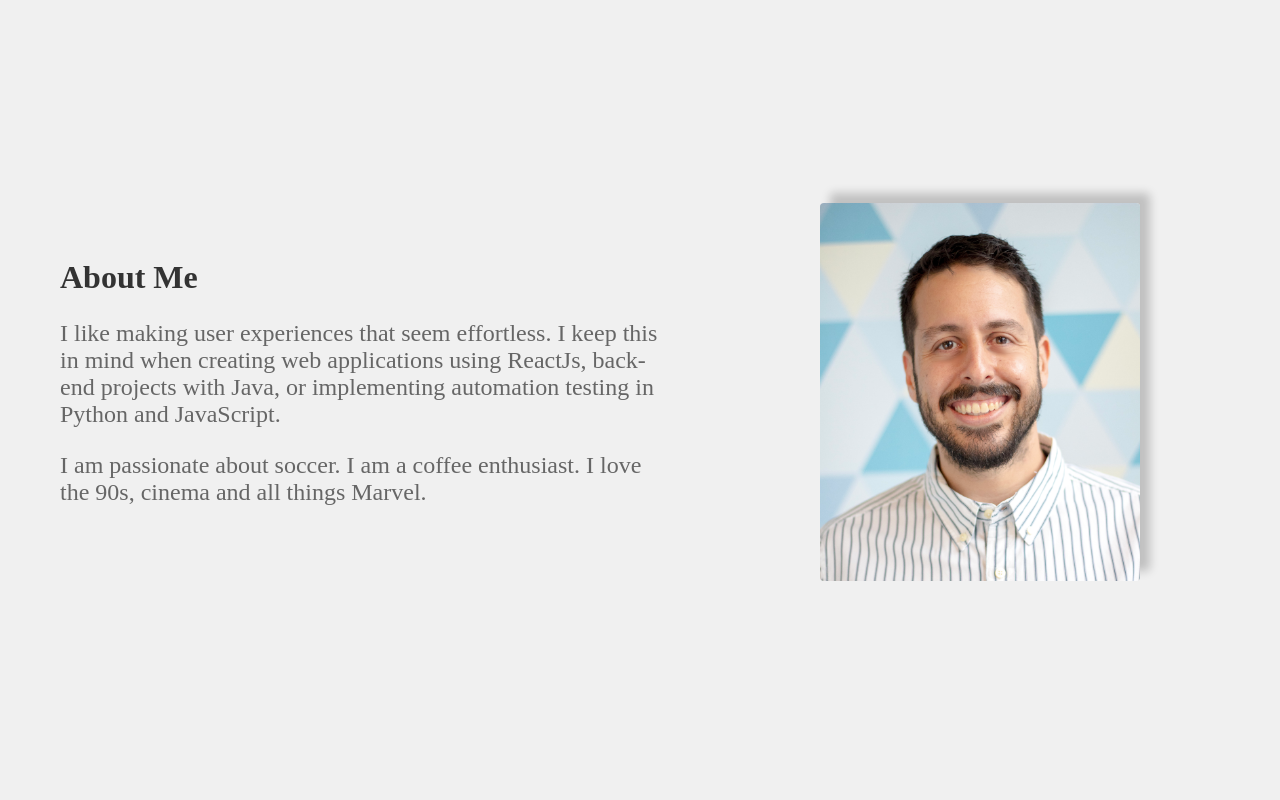
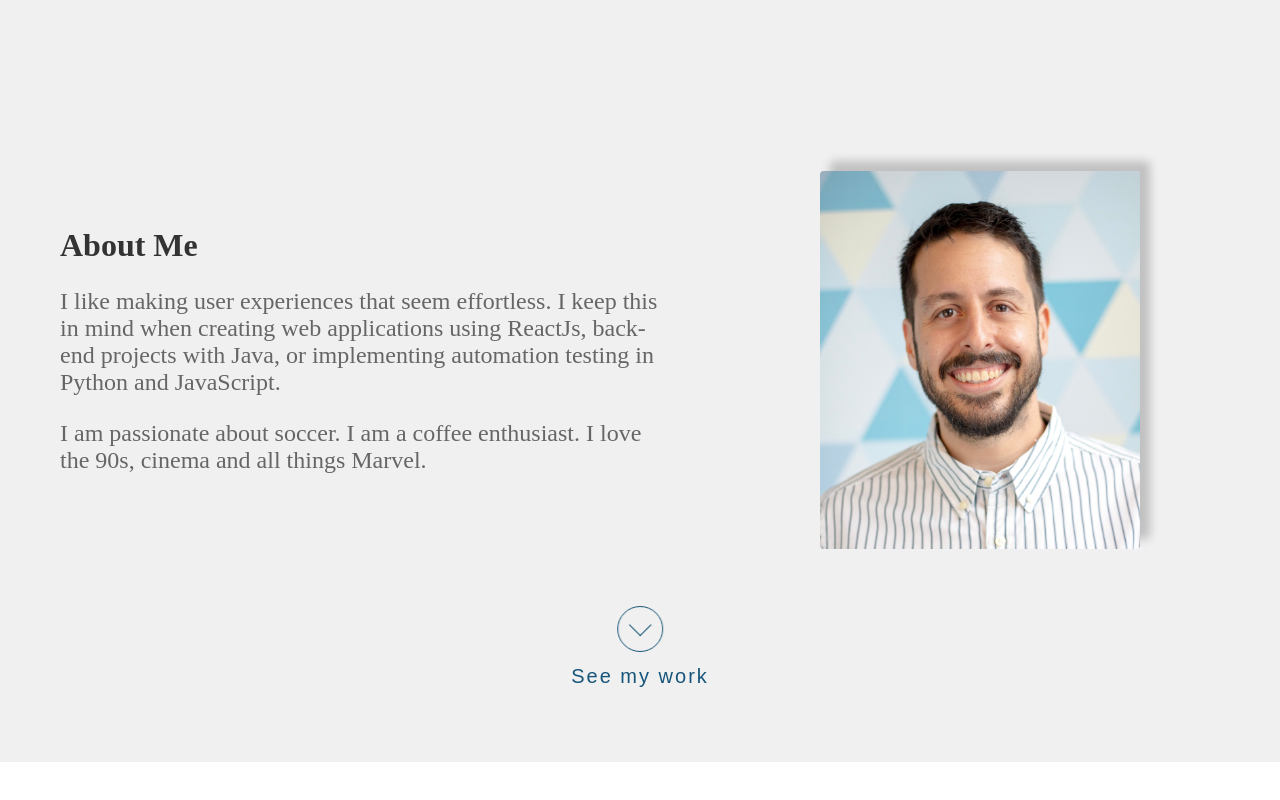
Before and after one commit to alejotsv/portfolio_page, a React (Vite) app: page / in a window 1280 px wide. Shown: the part 878-1678 px from the top of the page. After the commit the page ends 1640 px from the top, so only its background shows below. Built offline with nearby package versions, Linux system fonts and the light colour scheme; grey boxes are pictures that could not be loaded.

Commit message:
add z-index to navbar and adjust box-sizing for about-me page

```diff
--- a/src/App.css
+++ b/src/App.css
@@ -7,6 +7,7 @@ html {
 }
 
 .main-title-container {
+  position: relative;
   display: flex;
   align-items: center;
   justify-content: center;
@@ -140,18 +141,25 @@ section::after {
   }
 }
 
-
+.title-arrow-container, .about-me-arrow-container {
+  position: absolute;
+  bottom: 2vh;
+  width: 100%;
+}
 
 #about-me {
+  position: relative;
   display: flex;
   align-items: center;
   justify-content: center;
   padding: 2rem;
-  height: 100vh; /* Adjust height to fit content or as needed */
-  background-color: #f0f0f0; /* Different background color for distinction */
+  height: 100vh; /* Keep this as height to ensure the navbar functionality works */
+  background-color: #f0f0f0;
+  box-sizing: border-box;
 }
 
 #about-me .about-me-profile-container {
+  position: relative;
   flex: 1;
   max-width: 400px; /* Adjust as needed */
 }
@@ -182,22 +190,17 @@ section::after {
 }
 
 /* NavBar.css */
-nav {
-  position: fixed;
-  top: 0;
-  width: 100%;
-  background: white; /* Or any color that matches your design */
-  transition: top 0.3s;
-}
-
 nav.hidden {
   top: -100%; /* Hide the navbar */
 }
 
 nav {
+  position: fixed;
+  top: 0;
   width: 100%;
   background-color: #333; /* Dark background for the navbar */
   padding: 10px 0; /* Some padding top and bottom */
+  z-index: 100; /* Ensures the navbar is on top of other elements */
 }
 
 nav ul {
--- a/src/App.tsx
+++ b/src/App.tsx
@@ -12,6 +12,9 @@ const App = () => {
       if(titleElement){
         const titleBottom = titleElement.getBoundingClientRect().bottom;
         setShowNavBar(titleBottom < 60);
+        console.log(titleBottom);
+        console.log("showNavBar", showNavBar);
+        console.log("title is below: ", titleBottom < 60);
       }
     };
 
@@ -20,7 +23,7 @@ const App = () => {
     return () => {
       window.removeEventListener('scroll', handleScroll);
     };
-  }, []);
+  }, [showNavBar]);
 
   return (
     <div>
--- a/src/components/AboutMe.tsx
+++ b/src/components/AboutMe.tsx
@@ -1,4 +1,5 @@
 import profile_img from '../assets/asalas_2024.png';
+import DownArrow from './DownArrow';
 
 const AboutMe = () => {
   return (
@@ -11,6 +12,9 @@ const AboutMe = () => {
       <div className="about-me-profile-container">
         <img src={profile_img} alt="Profile image"/>
       </div>
+      <div className="about-me-arrow-container">
+        <DownArrow text="See my work" />
+      </div>
     </section>
   );
 };
--- a/src/components/Title.tsx
+++ b/src/components/Title.tsx
@@ -12,7 +12,9 @@ const Title = () => {
         <h1>Alejandro Salas</h1>
         <p>Full-Stack Software Developer</p>
       </div>
-      <DownArrow text="See more" />
+      <div className="title-arrow-container">
+        <DownArrow text="See more" />
+      </div>
     </div>
   )
 }
```
